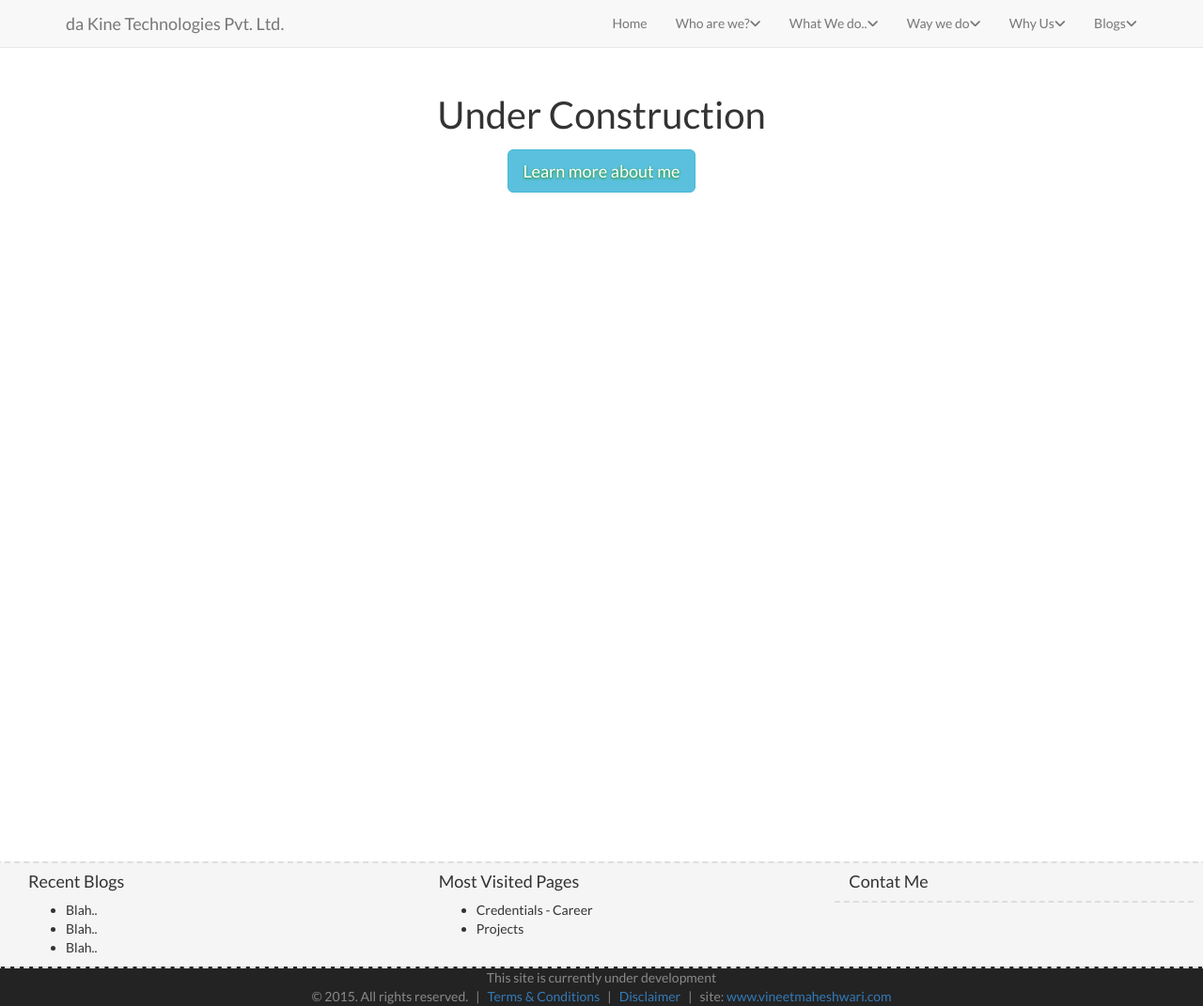
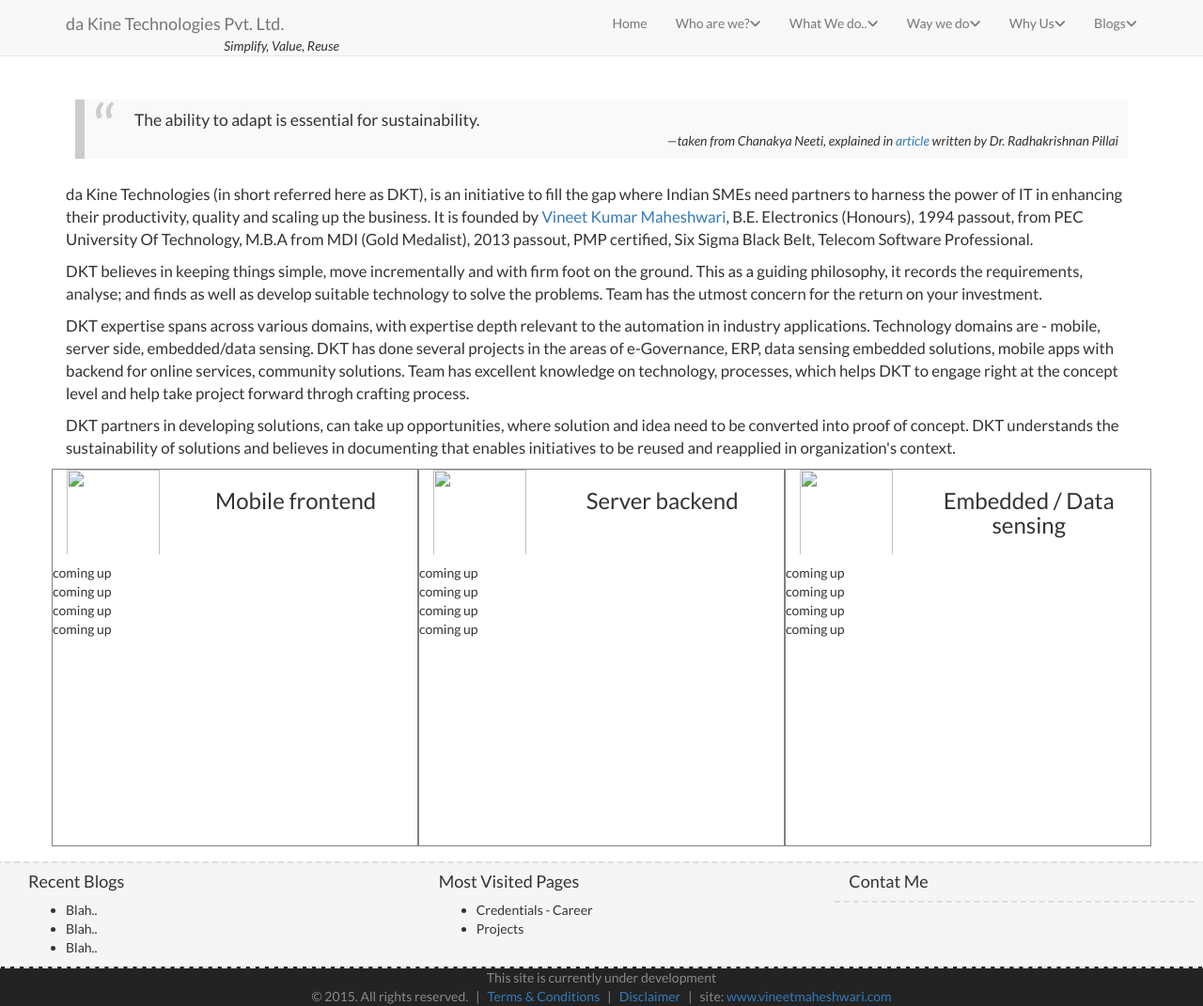
Before and after one commit to dakinegroup/dakinegroup.github.io, a Jekyll site: the page built from index.html, in a window 1280 px wide and 1071 px high. Shown: the whole window at 94% size. Built offline with Jekyll 4.4.1, drawn with Linux system fonts in a browser that asks for light colours; nearby versions of some CDN libraries; library files that are not in the unit come from our copies.

Commit message:
udpates..

```diff
--- a/_includes/header.html
+++ b/_includes/header.html
@@ -9,6 +9,10 @@
 </button>
 
 <a class="navbar-brand" href="{{ site.url }}/index.html">da Kine Technologies Pvt. Ltd.</a>
+<div style=" display: inline-block;
+    font-style: italic;
+    margin-left: -79px;
+    margin-top: 39px;">Simplify, Value, Reuse</div>
 </div>
 
 <!-- Collect the nav links, forms, and other content for toggling -->
@@ -38,4 +42,4 @@
 </div><!-- /.navbar-collapse -->
 </div><!-- /.container -->
 </nav>
-<div class='container'>
+<div class='container' style="padding-bottom: 20px;">
--- a/css/style.scss
+++ b/css/style.scss
@@ -88,3 +88,30 @@
 #home h3 {
   font-size: 40px;
 }
+
+blockquote {
+  background: #f9f9f9;
+  border-left: 10px solid #ccc;
+  margin: 1.5em 10px;
+  padding: 0.5em 10px;
+  quotes: "\201C""\201D""\2018""\2019";
+}
+blockquote:before {
+  color: #ccc;
+  content: "\201C";
+  font-size: 4em;
+  line-height: 0.1em;
+  margin-right: 0.25em;
+  vertical-align: -0.4em;
+}
+blockquote p {
+  display: inline;
+}
+blockquote .author {
+font-size:.8em;
+text-align: right;
+font-style: italic;
+}
+blockquote .author:before {
+    content: "\2014";
+}
--- a/index.html
+++ b/index.html
@@ -5,10 +5,68 @@
 ---
 
 <section id='home'>
-<center><h3 class="cover-heading cover-location">
-   Under Construction
-</h3></center>
-<center><p class="lead">
-  <a class="btn btn-lg btn-info" href="/company/index.html">Learn more about me</a>
-  </p></center>
+<blockquote>The ability to adapt is essential for sustainability.
+<div class="author">taken from Chanakya Neeti, explained in <a href="http://www.mindyourbusiness.in/article/43945/chanakya-neeti-leading-entrepreneurial-india-to-success">article</a> written by Dr. Radhakrishnan Pillai</div></blockquote>
+
+<center><h3 class="cover-heading cover-location"></h3></center>
+
+<p>da Kine Technologies (in short referred here as DKT), is an initiative to fill the gap where Indian SMEs need partners to harness the power of IT in enhancing their productivity, quality and scaling up the business. It is founded by <a href="http://vineetma.github.io">Vineet Kumar Maheshwari</a>, B.E. Electronics (Honours), 1994 passout, from PEC University Of Technology, M.B.A from MDI (Gold Medalist), 2013 passout, PMP certified, Six Sigma Black Belt, Telecom Software Professional. </p>
+
+<p>DKT believes in keeping things simple, move incrementally and with firm foot on the ground. This as a guiding philosophy, it records the requirements, analyse; and finds as well as develop suitable technology  to solve the problems. Team has the utmost concern for the return on your investment.</p>
+
+<p>DKT expertise spans across various domains, with expertise depth relevant to the automation in industry applications. Technology domains are - mobile, server side, embedded/data sensing. DKT has done several projects in the areas of e-Governance, ERP, data sensing embedded solutions, mobile apps with backend for online services, community solutions. Team has excellent knowledge on technology, processes, which helps DKT to engage right at the concept level and help take project forward throgh crafting process.</p>
+
+<p>DKT partners in developing solutions, can take up opportunities, where solution and idea need to be converted into proof of concept. DKT understands the sustainability of solutions and believes in documenting that enables initiatives to be reused and reapplied in organization's context.</p>
+
 </section>
+
+<div class="row">
+<div class="col col-md-4" style="border: 1px solid gray;">
+    <div class="row" >
+        <div class="col-md-4">
+            <img src="" height="100" style="width:100%; padding-bottom: 10px; text-align:left;">
+        </div>
+        <div class="col-md-8">
+            <center><h3>Mobile frontend</h3></center>
+        </div>
+    </div>
+    <div class="row" style="height: 300px;">
+        <div> coming up </div>
+        <div> coming up </div>
+        <div> coming up </div>
+        <div> coming up </div>
+    </div>
+</div>
+<div class="col col-md-4" style="border: 1px solid gray;">
+    <div class="row" >
+        <div class="col-md-4">
+            <img src="" height="100" style="width:100%; padding-bottom: 10px; text-align:left;">
+        </div>
+        <div class="col-md-8">
+            <center><h3>Server backend</h3></center>
+        </div>
+    </div>
+    <div class="row" style="height: 300px;">
+        <div> coming up </div>
+        <div> coming up </div>
+        <div> coming up </div>
+        <div> coming up </div>
+    </div>
+</div>
+<div class="col col-md-4" style="border: 1px solid gray;">
+    <div class="row" >
+        <div class="col-md-4">
+            <img src="" height="100" style="width:100%; padding-bottom: 10px; text-align:left;">
+        </div>
+        <div class="col-md-8">
+            <center><h3>Embedded / Data sensing</h3></center>
+        </div>
+    </div>
+    <div class="row" style="height: 300px;">
+        <div> coming up </div>
+        <div> coming up </div>
+        <div> coming up </div>
+        <div> coming up </div>
+    </div>
+</div>
+</div>
```
Also changed, not shown: _company/reusables/index.md (+15 -0 lines).
